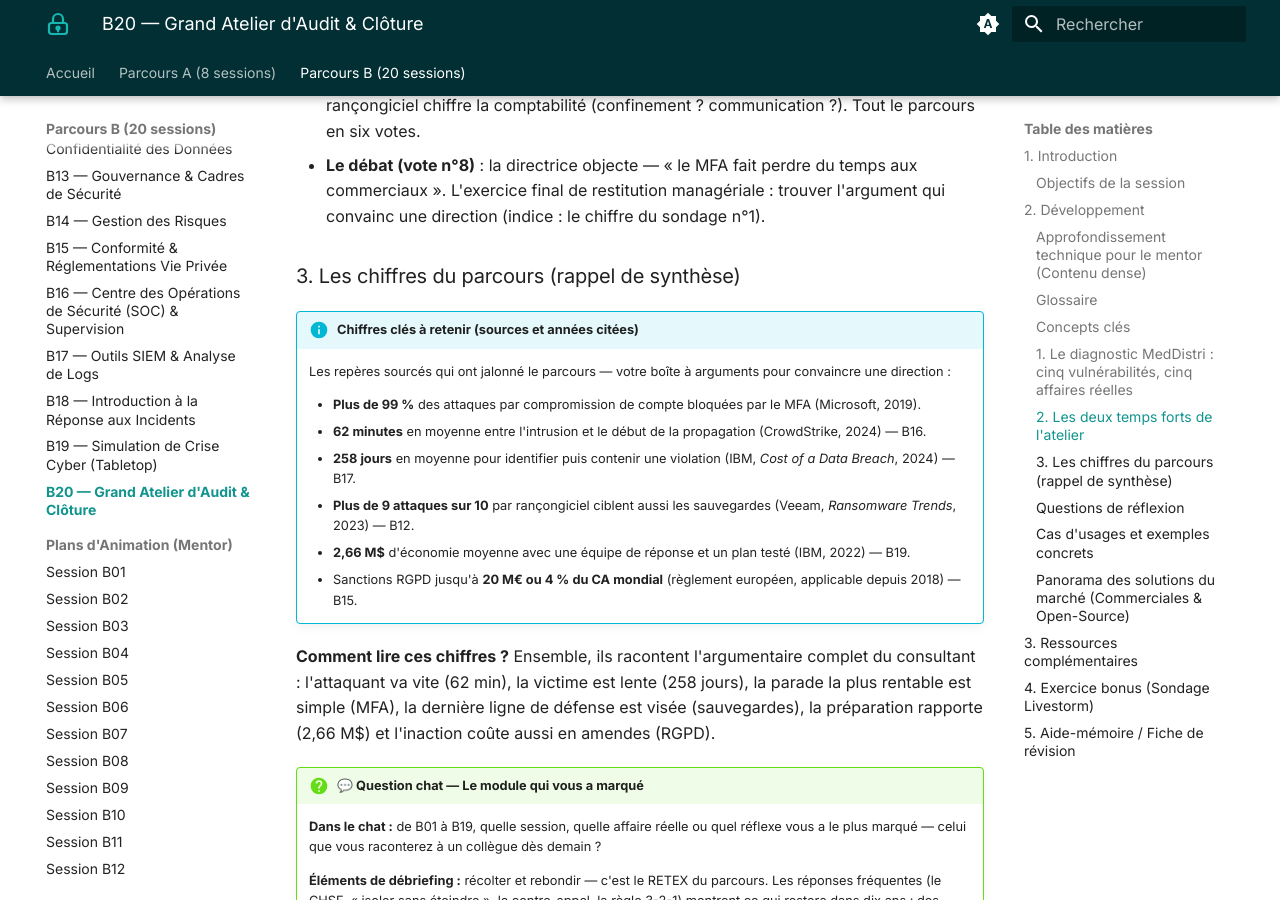
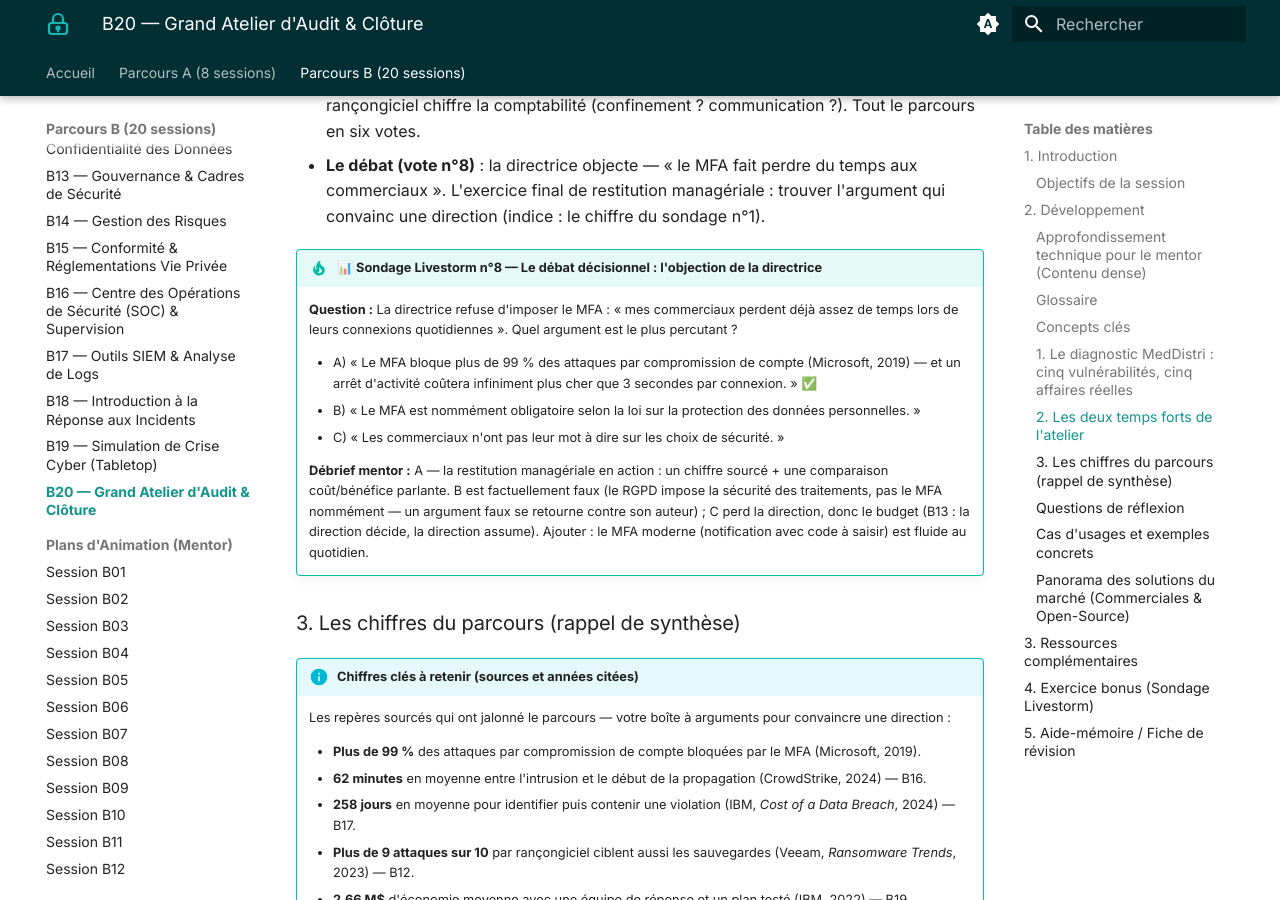
Before and after one commit to NicoBOD/Cybersecurity-Guided-Learning-Experience-IBM-SkillsBuild, an MkDocs documentation site: the page built from docs/ressources-pedagogiques/parcours-B-20sessions/supports-md/B_S20_support.md, in a window 1280 px wide and 900 px high, scrolled down 3913 px. Built offline with MkDocs 1.6.1 and Material for MkDocs 9.7.7, drawn with Linux system fonts in a browser that asks for light colours.

Commit message:
fix(B20): intégrer le sondage n°8 complet (débat MFA) dans le support
Le support référençait le vote n°8 sans porter ses options : le bloc
complet (question, options, ✅, débrief mentor) est ajouté pour que le
support reste autonome, en cohérence avec le plan et la slide 11.

Co-Authored-By: Claude Fable 5 <noreply@anthropic.com>
Claude-Session: https://claude.ai/code/session_01Ps7Xm1CCkojBwu43mAmv2z

```diff
--- a/docs/ressources-pedagogiques/parcours-B-20sessions/supports-md/B_S20_support.md
+++ b/docs/ressources-pedagogiques/parcours-B-20sessions/supports-md/B_S20_support.md
@@ -89,6 +89,15 @@ Le détail du cas et les six votes sont dans le [dossier de l'atelier](../projet
 
 *   **L'audit (votes n°2 à n°7)** : six décisions — segmentation, filtrage, chiffrement des portables, sauvegarde 3-2-1, puis, **en cours de séance, l'incident se déclenche** : un rançongiciel chiffre la comptabilité (confinement ? communication ?). Tout le parcours en six votes.
 *   **Le débat (vote n°8)** : la directrice objecte — « le MFA fait perdre du temps aux commerciaux ». L'exercice final de restitution managériale : trouver l'argument qui convainc une direction (indice : le chiffre du sondage n°1).
+
+!!! tip "📊 Sondage Livestorm n°8 — Le débat décisionnel : l'objection de la directrice"
+    **Question :** La directrice refuse d'imposer le MFA : « mes commerciaux perdent déjà assez de temps lors de leurs connexions quotidiennes ». Quel argument est le plus percutant ?
+
+    - A) « Le MFA bloque plus de 99 % des attaques par compromission de compte (Microsoft, 2019) — et un arrêt d'activité coûtera infiniment plus cher que 3 secondes par connexion. » ✅
+    - B) « Le MFA est nommément obligatoire selon la loi sur la protection des données personnelles. »
+    - C) « Les commerciaux n'ont pas leur mot à dire sur les choix de sécurité. »
+
+    **Débrief mentor :** A — la restitution managériale en action : un chiffre sourcé + une comparaison coût/bénéfice parlante. B est factuellement faux (le RGPD impose la sécurité des traitements, pas le MFA nommément — un argument faux se retourne contre son auteur) ; C perd la direction, donc le budget (B13 : la direction décide, la direction assume). Ajouter : le MFA moderne (notification avec code à saisir) est fluide au quotidien.
 
 ### 3. Les chiffres du parcours (rappel de synthèse)
 
```
